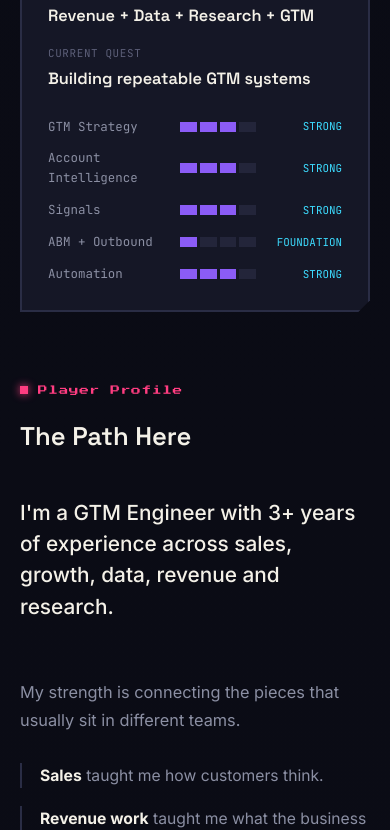
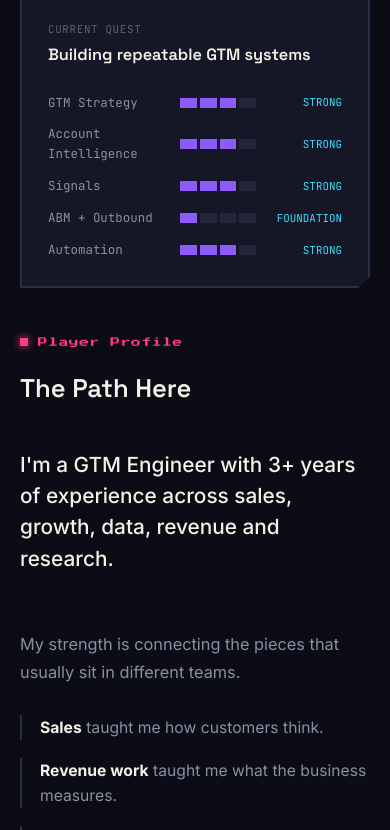
Before and after one commit to Ansu0612/-ansupriya-gtm-portfolio, a React (Vite) app: page / in a window 390 px wide. Shown: the part 1775-2605 px from the top of the page. Built offline with nearby package versions, Linux system fonts and the light colour scheme.

Commit message:
Update index.css

```diff
--- a/src/index.css
+++ b/src/index.css
@@ -25,7 +25,7 @@
 
   --radius-notch: 10px;
   --shell-pad: clamp(20px, 5vw, 72px);
-  --section-gap: clamp(64px, 10vw, 128px);
+  --section-gap: clamp(40px, 10vw, 128px);
 }
 
 * { box-sizing: border-box; }
```
